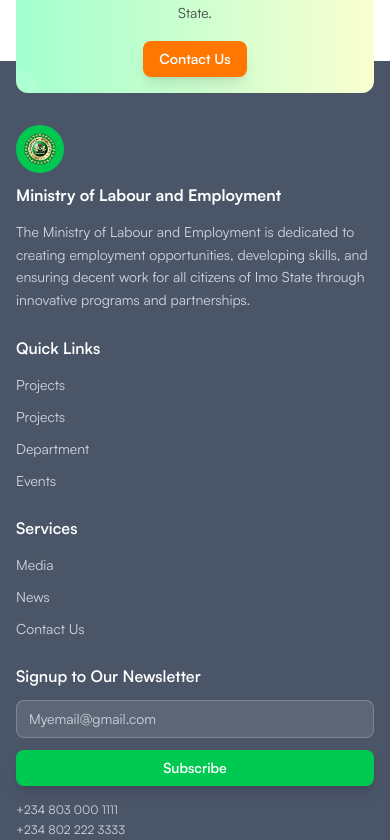
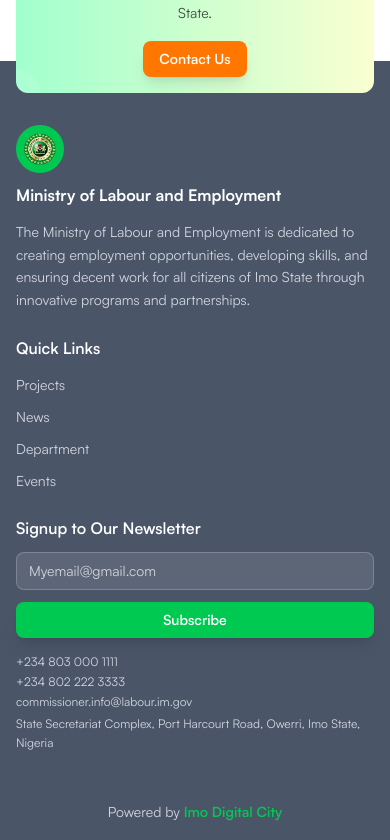
Before and after one commit to IDCLofficial/ministry-of-labour-and-employment, a Next.js app: page / in a window 390 px wide. Shown: the part 3764-4604 px from the top of the page. Built offline with nearby package versions, Linux system fonts and the light colour scheme.

Commit message:
Make Updates from corrections

```diff
--- a/Project Content.json
+++ b/Project Content.json
@@ -167,7 +167,7 @@
           "contact_schedule": {
             "office_contact": {
               "location": "Ministry of Labour and Employment Headquarters, Owerri",
-              "email": "commissioner.labour@imostate.gov.ng",
+              "email": "commissioner.info@labour.im.gov",
               "phone": "+234 803 456 7890"
             },
             "public_briefings": [
@@ -373,7 +373,7 @@
           ],
           "call_to_action": {
             "text": "Want to participate, volunteer, or partner with us on any of these programs?",
-            "contact": "Reach out via our [Contact Form] or email: labour@imostate.gov.ng"
+            "contact": "Reach out via our [Contact Form] or email: info@labour.im.gov"
           }
         }
       },
@@ -454,7 +454,7 @@
               "address": "State Secretariat Complex, Port Harcourt Road, Owerri, Imo State, Nigeria"
             },
             "phone_numbers": ["+234 803 000 1111", "+234 802 222 3333"],
-            "email_addresses": ["info@imolabour.ng", "labour@imostate.gov.ng"],
+            "email_addresses": ["info@imolabour.ng", "info@labour.im.gov"],
             "office_hours": {
               "days": "Monday – Friday",
               "time": "8:00 AM – 4:00 PM (WAT)"
--- a/app/components/Footer.tsx
+++ b/app/components/Footer.tsx
@@ -82,7 +82,7 @@
             {/* Footer */}
             <footer className="bg-[#4A5568] text-white pb-8 sm:pb-12 md:pb-16 pt-16 sm:pt-24 md:pt-32">
                 <div className="px-4 sm:px-6 lg:px-20">
-                    <div className="grid grid-cols-1 sm:grid-cols-2 md:grid-cols-4 gap-6 sm:gap-8 md:gap-12">
+                    <div className="grid grid-cols-1 sm:grid-cols-2 md:grid-cols-3 gap-6 sm:gap-8 md:gap-12">
                         {/* Logo and Description */}
                         <AnimatedEntrance {...ANIMATION_PRESETS.CARD_FADE_UP} delay={STAGGER_DELAYS.MEDIUM[0]}>
                             <div className="sm:col-span-2 md:col-span-1">
@@ -115,26 +115,13 @@
                                 </h4>
                                 <ul className="space-y-2 sm:space-y-3">
                                     <li><Link href="/projects" className="text-gray-300 hover:text-green-300 hover:translate-x-1 transition-all duration-300 text-sm sm:text-base inline-block">Projects</Link></li>
-                                    <li><Link href="/services" className="text-gray-300 hover:text-green-300 hover:translate-x-1 transition-all duration-300 text-sm sm:text-base inline-block">Projects</Link></li>
+                                    <li><Link href="/news" className="text-gray-300 hover:text-green-300 hover:translate-x-1 transition-all duration-300 text-sm sm:text-base inline-block">News</Link></li>
                                     <li><Link href="/department" className="text-gray-300 hover:text-green-300 hover:translate-x-1 transition-all duration-300 text-sm sm:text-base inline-block">Department</Link></li>
                                     <li><Link href="/events" className="text-gray-300 hover:text-green-300 hover:translate-x-1 transition-all duration-300 text-sm sm:text-base inline-block">Events</Link></li>
                                 </ul>
                             </div>
                         </AnimatedEntrance>
 
-                        <AnimatedEntrance {...ANIMATION_PRESETS.CARD_FADE_UP} delay={STAGGER_DELAYS.MEDIUM[2]}>
-                            <div>
-                                <h4 className="text-base sm:text-lg font-semibold mb-3 sm:mb-4 md:mb-6 text-white relative">
-                                    Services
-                                    <div className="absolute bottom-0 left-0 w-0 h-0.5 bg-green-500 transition-all duration-300 group-hover:w-full"></div>
-                                </h4>
-                                <ul className="space-y-2 sm:space-y-3">
-                                    <li><Link href="/media" className="text-gray-300 hover:text-green-300 hover:translate-x-1 transition-all duration-300 text-sm sm:text-base inline-block">Media</Link></li>
-                                    <li><Link href="/news" className="text-gray-300 hover:text-green-300 hover:translate-x-1 transition-all duration-300 text-sm sm:text-base inline-block">News</Link></li>
-                                    <li><Link href="/contact" className="text-gray-300 hover:text-green-300 hover:translate-x-1 transition-all duration-300 text-sm sm:text-base inline-block">Contact Us</Link></li>
-                                </ul>
-                            </div>
-                        </AnimatedEntrance>
 
                         {/* Newsletter Signup */}
                         <AnimatedEntrance {...ANIMATION_PRESETS.CARD_FADE_UP} delay={STAGGER_DELAYS.MEDIUM[3]}>
@@ -165,7 +152,7 @@
                                 <div className="mt-4 sm:mt-6 space-y-1 sm:space-y-2 text-xs sm:text-sm text-gray-300 grid">
                                     <a href="tel:+2348030001111" className="hover:text-green-300 transition-colors duration-300 cursor-pointer">+234 803 000 1111</a>
                                     <a href="tel:+2348022223333" className="hover:text-green-300 transition-colors duration-300 cursor-pointer">+234 802 222 3333</a>
-                                    <a href="mailto:info@imolabour.ng" className="hover:text-green-300 transition-colors duration-300 cursor-pointer">info@imolabour.ng</a>
+                                    <a href="mailto:commissioner.info@labour.im.gov" className="hover:text-green-300 transition-colors duration-300 cursor-pointer">commissioner.info@labour.im.gov</a>
                                     <p className="leading-relaxed hover:text-gray-200 transition-colors duration-300">
                                         State Secretariat Complex, Port Harcourt Road, Owerri, Imo State, Nigeria
                                     </p>
@@ -187,7 +174,7 @@
 
                     <AnimatedEntrance {...ANIMATION_PRESETS.SECTION_FADE_IN} delay={600}>
                         <div className="border-t border-gray-600 mt-8 sm:mt-10 md:mt-12 pt-4 sm:pt-6 md:pt-8 text-center">
-                            <p className="text-gray-300 text-sm sm:text-base hover:text-white transition-colors duration-300">Powered by <span className="text-green-500 font-semibold">Imo State Digital City</span></p>
+                            <p className="text-gray-300 text-sm sm:text-base hover:text-white transition-colors duration-300">Powered by <Link href="https://imodigitalcity.com/" target="_blank" rel="noopener noreferrer" className="text-green-500 font-semibold hover:text-green-400 transition-colors duration-300">Imo Digital City</Link></p>
                         </div>
                     </AnimatedEntrance>
                 </div>
--- a/app/contact/page.tsx
+++ b/app/contact/page.tsx
@@ -13,15 +13,18 @@
         email: "",
         subject: "",
         message: "",
+        notRobot: false,
     });
     const [errors, setErrors] = useState<
-        Partial<Record<"name" | "company" | "phone" | "email" | "subject" | "message", string>>
+        Partial<Record<"name" | "company" | "phone" | "email" | "subject" | "message" | "notRobot", string>>
     >({});
     const [isSubmitting, setIsSubmitting] = useState(false);
 
     const handleChange = useCallback(
         (e: ChangeEvent<HTMLInputElement | HTMLTextAreaElement>) => {
-            const { name, value } = e.target;
+            const { name, type } = e.target;
+            const value = type === 'checkbox' ? (e.target as HTMLInputElement).checked : e.target.value;
+
             setFormValues((prev) => ({ ...prev, [name]: value }));
             if (errors[name as keyof typeof errors]) {
                 setErrors((prev) => {
@@ -42,6 +45,7 @@
         if (values.phone && !/^[\d\s()+-]{7,20}$/.test(values.phone)) nextErrors.phone = "Enter a valid phone";
         if (!values.subject.trim()) nextErrors.subject = "Subject is required";
         if (!values.message.trim() || values.message.trim().length < 10) nextErrors.message = "Message should be at least 10 characters";
+        if (!values.notRobot) nextErrors.notRobot = "Please confirm you are not a robot";
         return nextErrors;
     }, []);
 
@@ -58,7 +62,7 @@
             try {
                 await new Promise((resolve) => setTimeout(resolve, 1200));
                 toast.success("Message sent successfully!");
-                setFormValues({ name: "", company: "", phone: "", email: "", subject: "", message: "" });
+                setFormValues({ name: "", company: "", phone: "", email: "", subject: "", message: "", notRobot: false });
                 setErrors({});
             } finally {
                 setIsSubmitting(false);
@@ -131,13 +135,13 @@
                                         </div>
                                         <h3 className="text-xl font-bold text-gray-900 mb-2">Socials</h3>
                                         <div className="flex space-x-3 text-white">
-                                            <a href="https://facebook.com/imolabour" target="_blank" rel="noopener noreferrer" className="w-8 h-8 bg-green-500 rounded flex items-center justify-center hover:bg-green-600 transition-colors">
+                                            <a href="#" target="_blank" rel="noopener noreferrer" className="w-8 h-8 bg-green-500 rounded flex items-center justify-center hover:bg-green-600 transition-colors">
                                                 <FaSquareFacebook />
                                             </a>
-                                            <a href="https://twitter.com/imolabour" target="_blank" rel="noopener noreferrer" className="w-8 h-8 bg-green-500 rounded flex items-center justify-center hover:bg-green-600 transition-colors">
+                                            <a href="#" target="_blank" rel="noopener noreferrer" className="w-8 h-8 bg-green-500 rounded flex items-center justify-center hover:bg-green-600 transition-colors">
                                                 <FaTwitter />
                                             </a>
-                                            <a href="https://instagram.com/imolabour" target="_blank" rel="noopener noreferrer" className="w-8 h-8 bg-green-500 rounded flex items-center justify-center hover:bg-green-600 transition-colors">
+                                            <a href="#" target="_blank" rel="noopener noreferrer" className="w-8 h-8 bg-green-500 rounded flex items-center justify-center hover:bg-green-600 transition-colors">
                                                 <FaInstagram />
                                             </a>
                                         </div>
@@ -158,8 +162,8 @@
                                             <a href="mailto:info@imolabour.ng" className="block text-blue-600 hover:text-blue-800 transition-colors duration-300">
                                                 info@imolabour.ng
                                             </a>
-                                            <a href="mailto:labour@imostate.gov.ng" className="block text-blue-600 hover:text-blue-800 transition-colors duration-300">
-                                                labour@imostate.gov.ng
+                                            <a href="mailto:commissioner.info@labour.im.gov" className="block text-blue-600 hover:text-blue-800 transition-colors duration-300">
+                                                commissioner.info@labour.im.gov
                                             </a>
                                         </div>
                                     </div>
@@ -271,12 +275,23 @@
                                         ></textarea>
                                         {errors.message && <p id="message-error" className="mt-2 text-sm text-red-600">{errors.message}</p>}
                                     </div>
-                                    <div className="flex items-center">
-                                        <input type="checkbox" required id="not-robot" name="not-robot" className="h-4 w-4 text-green-600 focus:ring-green-500 border-gray-300 rounded" />
-                                        <label htmlFor="not-robot" className="ml-2 block text-sm text-gray-700">
-                                            I&apos;m not a robot
-                                        </label>
-                                    </div>
+                                <div>
+                                <div className="flex items-center">
+                                    <input
+                                        type="checkbox"
+                                        required
+                                        id="not-robot"
+                                        name="notRobot"
+                                        className="h-4 w-4 text-green-600 focus:ring-green-500 border-gray-300 rounded"
+                                        onChange={handleChange}
+                                        checked={formValues.notRobot}
+                                    />
+                                    <label htmlFor="not-robot" className="ml-2 block text-sm text-gray-700">
+                                        I&apos;m not a robot
+                                    </label>
+                                </div>
+                                {errors.notRobot && <p id="not-robot-error" className="mt-2 text-sm text-red-600">{errors.notRobot}</p>}
+                            </div>
                                     <div className="pt-2">
                                         <button
                                             type="submit"
--- a/utils/constants/navigation.ts
+++ b/utils/constants/navigation.ts
@@ -44,7 +44,7 @@
 
 export const CONTACT_INFO = {
   address: "State Secretariat Complex, Port Harcourt Road, Owerri, Imo State, Nigeria",
-  email: "info@imolabour.ng",
+  email: "commissioner.info@labour.im.gov",
   phone: "+234 803 000 1111",
   hours: "Monday - Friday, 8:00 AM – 4:00 PM (WAT)"
 };
```
